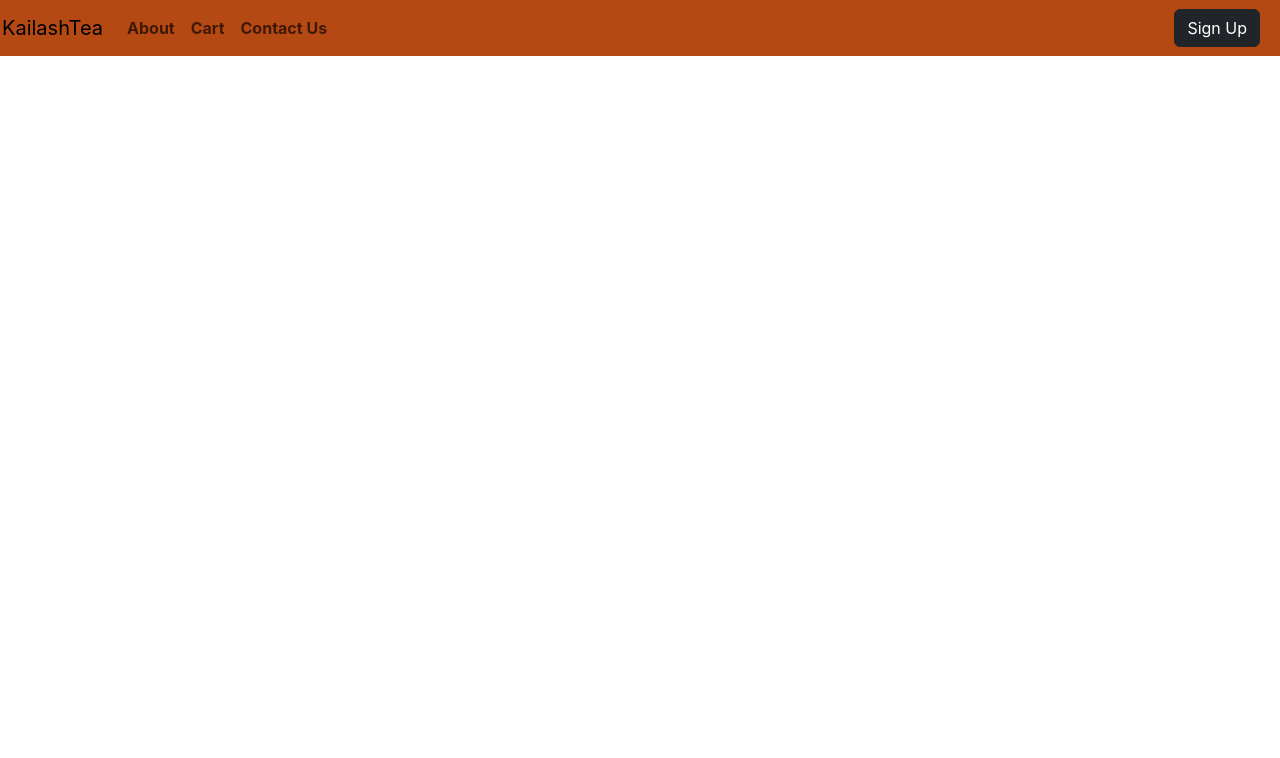
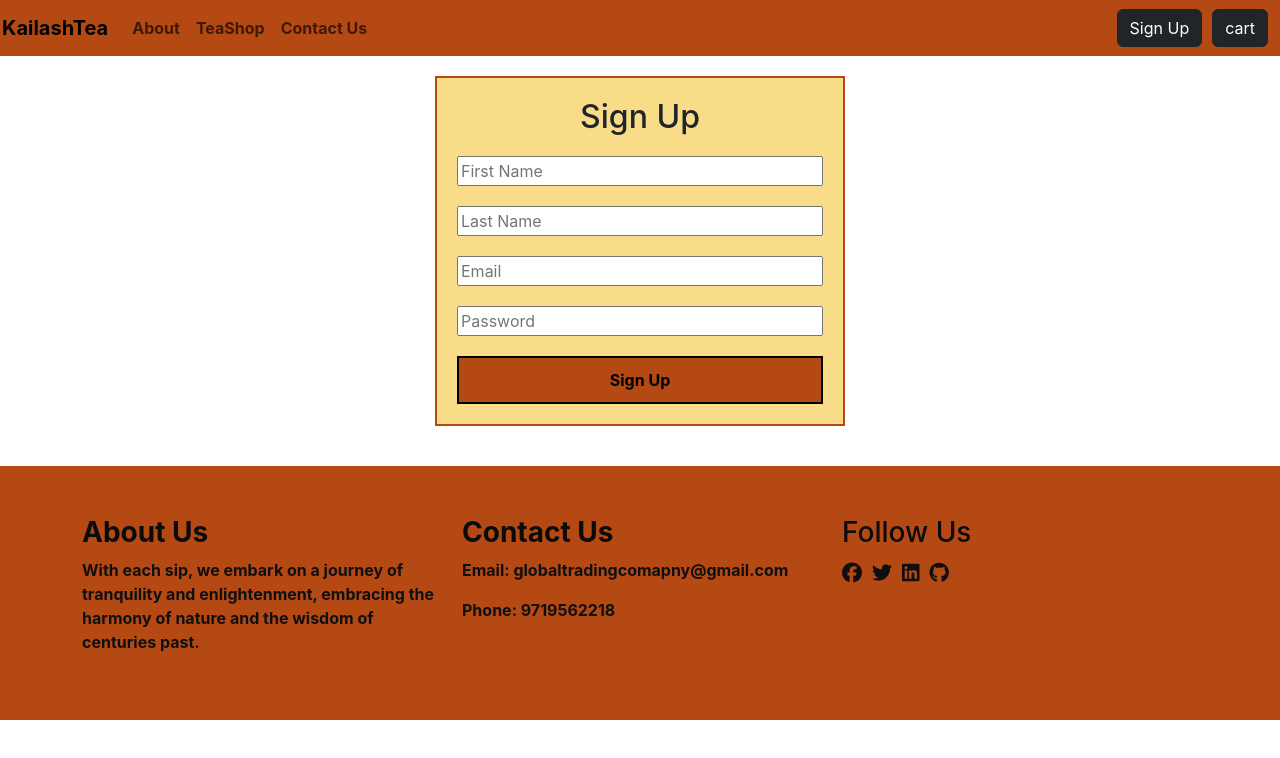
Before and after one commit to Sisti1/teaapp, a React (Create React App) app: page /signup in a window 1280 px wide. Shown: the top 758 px of the page. Built offline with nearby package versions, Linux system fonts and the light colour scheme.

Commit message:
signup ready

```diff
--- a/package.json
+++ b/package.json
@@ -3,6 +3,7 @@
   "version": "0.1.0",
   "private": true,
   "dependencies": {
+    "@fortawesome/fontawesome-free": "^6.5.1",
     "@testing-library/jest-dom": "^5.17.0",
     "@testing-library/react": "^13.4.0",
     "@testing-library/user-event": "^13.5.0",
--- a/src/App.js
+++ b/src/App.js
@@ -12,7 +12,9 @@ import Home from "./pages";
 import About from "./pages/about";
 import SignUp from "./pages/signup";
 import Cart from "./pages/cart";
+import teashop from "./pages/teashop";
 import PageStatus from "./pages/PageStatus";
+import Footer from "./pages/footer";
 
 
 function App() {
@@ -28,11 +30,12 @@ function App() {
 
         <Route path="/" element={<Home />} />
         <Route path="/about" element={<About />} />
+        <Route path="/teashop" element={<teaShop/>}/>
         <Route path="/cart"  element={<Cart />} />
-        <Route path="/signin" element={<SignUp />}/>
+        <Route path="/signup" element={<SignUp />}/>
 
       </Routes>
-
+      <Footer />
     </Router>
   );
 }
--- /dev/null
+++ b/src/pages/footer.css
@@ -0,0 +1,36 @@
+
+.footer {
+    background-color:  rgb(181, 73, 19);
+    color: #100f0f;
+    padding: 50px 0;
+  }
+
+  .footer h3 {
+    color: #0b0b0b;
+  }
+
+  .social-icons {
+    list-style: none;
+    padding: 0;
+  }
+
+  .social-icons li {
+    display: inline-block;
+    margin-right: 10px;
+  }
+
+  .social-icons li a {
+    color: #100f0f;
+    font-size: 20px;
+  }
+
+
+  @media (max-width: 768px) {
+    .footer {
+      padding: 30px 0;
+    }
+
+    .footer .col-lg-4 {
+      margin-bottom: 30px;
+    }
+  }
--- /dev/null
+++ b/src/pages/footer.js
@@ -0,0 +1,34 @@
+import React from 'react';
+import './footer.css';
+import '@fortawesome/fontawesome-free/css/all.css';
+
+const Footer = () => {
+  return (
+    <footer className="footer">
+      <div className="container">
+        <div className="row">
+          <div className="col-lg-4 col-md-6">
+            <h3><strong>About Us</strong></h3>
+            <p><b>With each sip, we embark on a journey of tranquility and enlightenment, embracing the harmony of nature and the wisdom of centuries past.</b></p>
+          </div>
+          <div className="col-lg-4 col-md-6">
+            <h3><strong>Contact Us</strong></h3>
+            <p><b>Email: globaltradingcomapny@gmail.com</b></p>
+            <p><b>Phone: 9719562218</b></p>
+          </div>
+          <div className="col-lg-4 col-md-12">
+            <h3>Follow Us</h3>
+            <ul className="social-icons">
+              <li><a href="#"><i className="fab fa-facebook"></i></a></li>
+              <li><a href="#"><i className="fab fa-twitter"></i></a></li>
+              <li><a href="#"><i className="fab fa-linkedin"></i></a></li>
+              <li><a href="#"><i className="fab fa-github"></i></a></li>
+            </ul>
+          </div>
+        </div>
+      </div>
+    </footer>
+  );
+};
+
+export default Footer;
--- a/src/pages/index.css
+++ b/src/pages/index.css
@@ -1,8 +1,8 @@
 
 .div2{
     height: 50%;
-    width: 50%;
-    padding:30px;
+    width: 60%;
+    padding:14px ;
 
 
 }
--- a/src/pages/navbar.css
+++ b/src/pages/navbar.css
@@ -1,5 +1,8 @@
 .custom-navbar {
-    background-color: rgb(181, 73, 19) !important;
+    background-color:rgb(181, 73, 19)!important;
     padding-left: 2px;
-    padding-right: 20px;
+    padding-right: 12px;
   }
+  .btn-spacing {
+    margin-left: 10px;
+  }
--- a/src/pages/navbar.js
+++ b/src/pages/navbar.js
@@ -7,7 +7,7 @@ const Navbar = () => {
       <div>
         <BootstrapNavbar className="custom-navbar" expand="lg">
           <BootstrapNavbar.Brand as={Link} to="/">
-            KailashTea
+            <strong>KailashTea</strong>
           </BootstrapNavbar.Brand>
           <BootstrapNavbar.Toggle aria-controls="basic-navbar-nav" />
           <BootstrapNavbar.Collapse id="basic-navbar-nav">
@@ -15,8 +15,8 @@ const Navbar = () => {
               <Nav.Link as={Link} to="/about">
                 <b>About</b>
               </Nav.Link>
-              <Nav.Link as={Link} to="/cart">
-                <b>Cart</b>
+              <Nav.Link as={Link} to="/teashop">
+                <b>TeaShop</b>
               </Nav.Link>
               <Nav.Link as={Link} to="/contact">
                 <b>Contact Us</b>
@@ -32,9 +32,19 @@ const Navbar = () => {
                   variant="dark"
                   as={Link}
                   to="/signup"
-                  className="justify-content-end"
+                  className="btn-primary-spacing"
                 >
                   Sign Up
+                </Button>
+               </li>
+               <li className="nav-item">
+               <Button
+                  variant="dark"
+                  as={Link}
+                  to="/cart"
+                  className=" btn btn-spacing"
+                >
+                  cart
                 </Button>
                </li>
               </ul>
--- a/src/pages/signup.js
+++ b/src/pages/signup.js
@@ -1,36 +1,104 @@
-// pages/signup.js
 
-import React from "react";
+	import React, { useState } from 'react';
+	const SignUp = () => {
+	  const [formData, setFormData] = useState({
+		firstName: '',
+		lastName: '',
+		email: '',
+		password: '',
+	  });
+	  const [errors, setErrors] = useState({});
 
-const SignUp = () => {
-	return (
-		<div
-			style={{
+	  const handleChange = (e) => {
+		const { name, value } = e.target;
+		setFormData({
+		  ...formData,
+		  [name]: value,
+		});
+	  };
 
-				display: "flex",
-				justifyContent: "centre",
-				alignItems: "centre",
-				height: "100vh",
+	  const handleSubmit = (e) => {
+		e.preventDefault();
+		const errors = {};
+		if (!formData.firstName) {
+		  errors.firstName = 'First name is required';
+		}
+		if (!formData.lastName) {
+		  errors.lastName = 'Last name is required';
+		}
+		if (!formData.email) {
+		  errors.email = 'Email is required';
+		} else if (!/\S+@\S+\.\S+/.test(formData.email)) {
+		  errors.email = 'Email is invalid';
+		}
+		if (!formData.password) {
+		  errors.password = 'Password is required';
+		} else if (formData.password.length < 6) {
+		  errors.password = 'Password must be at least 6 characters long';
+		}
 
-				backgroundImage:
-                "url('https://i.mscwlns.co/mosaic-wellness/image/upload/f_auto,w_1000,c_limit/v1645021053/BW%20BLOG/Untitled-design---2022-02-16T194724.132_11zon.jpg')",
-                marginTop: "-120px",
-                fontSize: "50px",
-            backgroundSize: "cover",
-            backgroundRepeat: "no-repeat",
-			backgroundPosition: "center",
-			backgroundAttachment: "fixed",
+		if (Object.keys(errors).length === 0) {
+		  // Submit the form
+		  console.log('Form submitted:', formData);
+		} else {
+		  setErrors(errors);
+		}
+	  };
 
-			// Media query for smaller screens
-        // Adjust styles as needed
-        '@media (max-width: 768px)': {
-			backgroundSize: "contain",
-		  },
-			}}
-		>
+	  return (
+		<div style={{ maxWidth: '450px', margin: 'auto', padding: '20px' }}>
+			 <div style={{ border: '2px solid rgb(181, 73, 19)', backgroundColor: ' #F8DC88', padding: '20px', marginBottom: '20px'}}>
+		  <h2 style={{textAlign:'center', marginBottom: '20px' }}>Sign Up</h2>
+		  <form onSubmit={handleSubmit}>
+			<div>
+			  <input
+				type="text"
+				name="firstName"
+				placeholder="First Name"
+				value={formData.firstName}
+				onChange={handleChange}
+				style={{ width: '100%', marginBottom: '20px' }}
+			  />
+			  {errors.firstName && <p style={{ color: 'red' }}>{errors.firstName}</p>}
+			</div>
+			<div>
+			  <input
+				type="text"
+				name="lastName"
+				placeholder="Last Name"
+				value={formData.lastName}
+				onChange={handleChange}
+				style={{ width: '100%', marginBottom: '20px' }}
+			  />
+			  {errors.lastName && <p style={{ color: 'red' }}>{errors.lastName}</p>}
+			</div>
+			<div>
+			  <input
+				type="email"
+				name="email"
+				placeholder="Email"
+				value={formData.email}
+				onChange={handleChange}
+				style={{ width: '100%', marginBottom: '20px' }}
+			  />
+			  {errors.email && <p style={{ color: 'red' }}>{errors.email}</p>}
+			</div>
+			<div>
+			  <input
+				type="password"
+				name="password"
+				placeholder="Password"
+				value={formData.password}
+				onChange={handleChange}
+				style={{ width: '100%', marginBottom: '20px' }}
+			  />
+			  {errors.password && <p style={{ color: 'red' }}>{errors.password}</p>}
+			</div>
+			<button type="submit" style={{ width: '100%', padding: '10px', backgroundColor: ' rgb(181, 73, 19)', color: 'black', border: '2px solid black' }}><b>Sign Up</b></button>
+		  </form>
+		</div>
+		</div>
+	  );
+	};
 
-		</div>
-	);
-};
-
-export default SignUp;
+	export default SignUp;
```
Also changed, not shown: src/pages/teashop.js (added), 1 other file (tests, documents, lock files or other folders).
